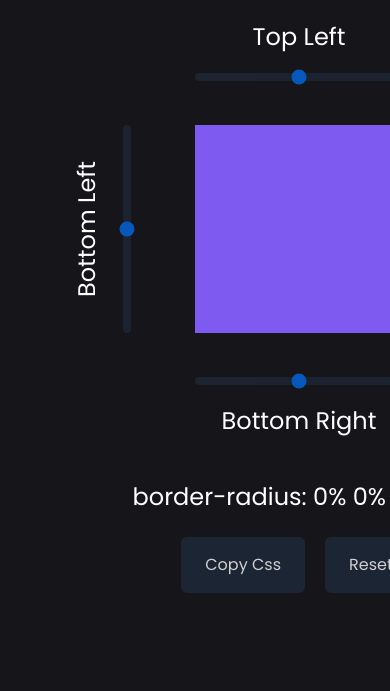
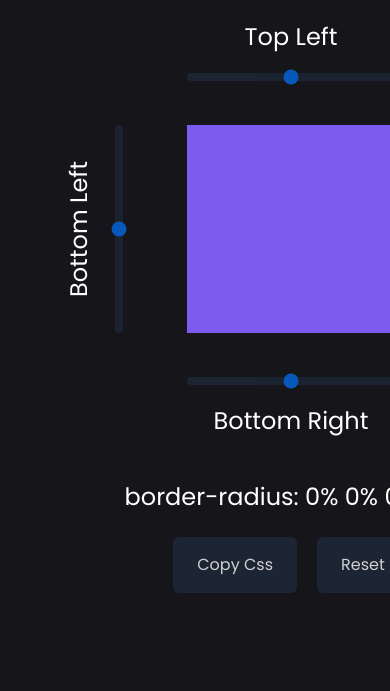
Before and after one commit to renansouza12/Border-Radius-Generator, a website: page index.html in a window 390 px wide. Shown: the part 153-844 px from the top of the page. Drawn offline with Linux system fonts and the light colour scheme.

Commit message:
breakpoint 320px removed

```diff
--- a/index.html
+++ b/index.html
@@ -10,8 +10,8 @@
     <link rel="stylesheet" href="dist/output.css">
     <title>Border Radius Generator</title>
 </head>
-<body class="h-screen bg-[#16161a] grid place-content-center mobile:ml-[13rem]">
-    <div class="flex flex-col justify-center items-center font-Poppins text-white  ">
+<body class="h-screen bg-[#16161a] grid place-content-center ">
+    <div class="flex flex-col justify-center items-center font-Poppins text-white max-sm:ml-[12rem]">
 
         <h1 class="text-3xl mb-5">Border Radius Generator</h1>
 
--- a/tailwind.config.js
+++ b/tailwind.config.js
@@ -9,9 +9,6 @@ module.exports = {
     fontFamily:{
       'Poppins':[ 'Poppins', 'sans-serif']
     },
-    screens:{
-      'mobile':'320px',
-    },
     extend: {},
   },
   plugins: [],
```
Also changed, not shown: dist/output.css.
